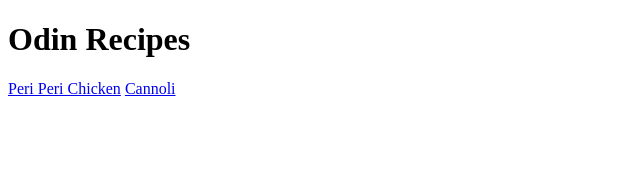
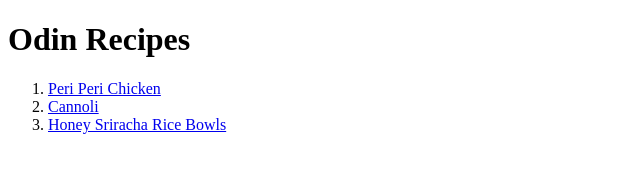
Before and after one commit to ctompk/odin-recipes, a plain HTML site: page index.html in a window 1280 px wide. Shown: the whole page, without its empty margins (0-640 px from the left). Drawn offline with Linux system fonts and the light colour scheme.

Commit message:
Add rice bowl recipe edit index.html
Honey sriracha rice bowls recipe added to recipe directory. Index.html
updated to list recipes in order. Link to honey sriracha rice bowls
added to index.html.

```diff
--- a/index.html
+++ b/index.html
@@ -7,7 +7,11 @@
 
     <body>
         <h1>Odin Recipes</h1>
-        <a href="recipes/peri-peri-chicken.html">Peri Peri Chicken</a>
-        <a href="recipes/cannoli.html">Cannoli</a>
+        <ol>
+        <li><a href="recipes/peri-peri-chicken.html">Peri Peri Chicken</a></li>
+        <li><a href="recipes/cannoli.html">Cannoli</a></li>
+        <li><a href="recipes/honey-sriracha-rice-bowls.html">Honey Sriracha Rice
+        Bowls</a></li>
+        </ol>
     </body>
 </html>
```
Also changed, not shown: recipes/honey-sriracha-rice-bowls.html (added, +14 -0 lines).
